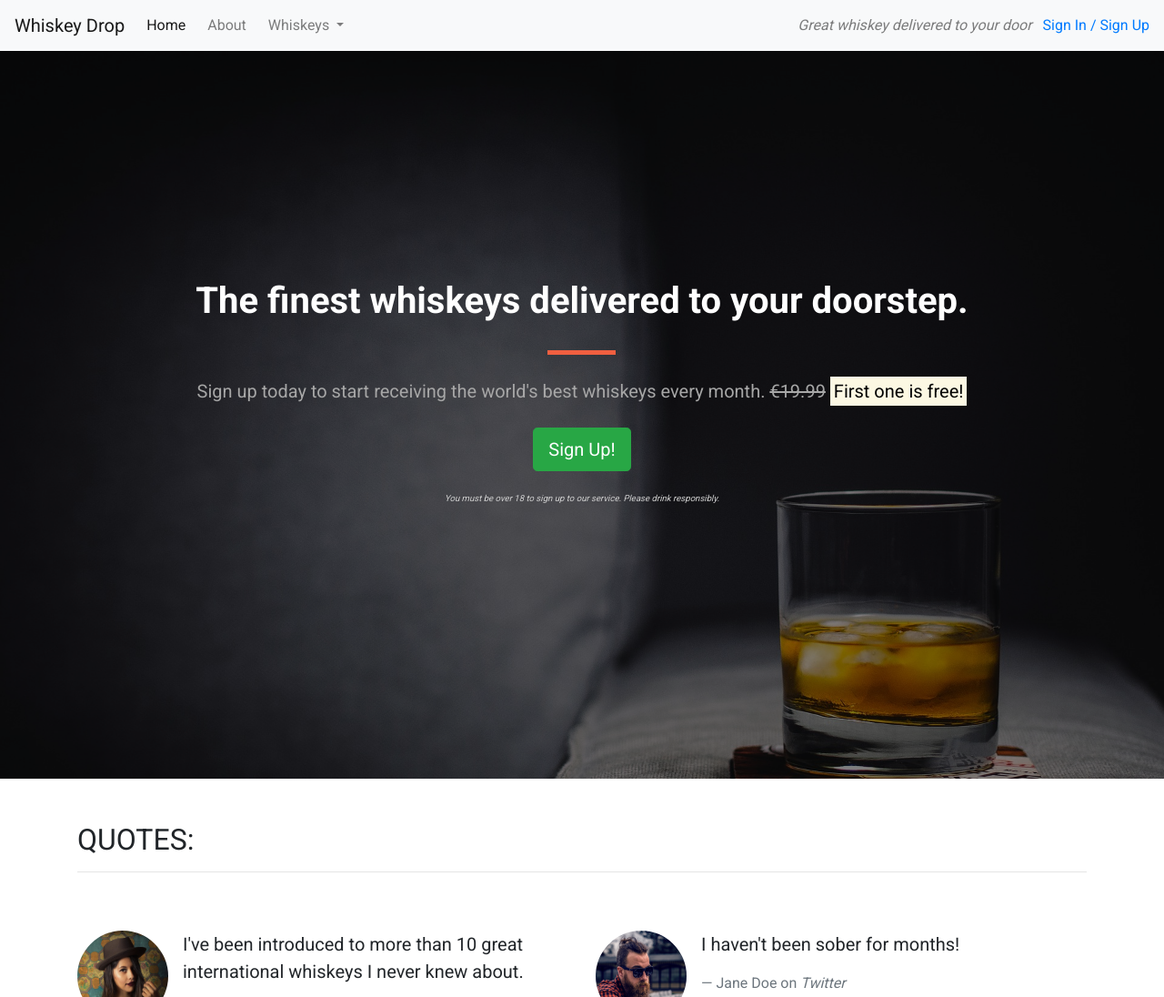
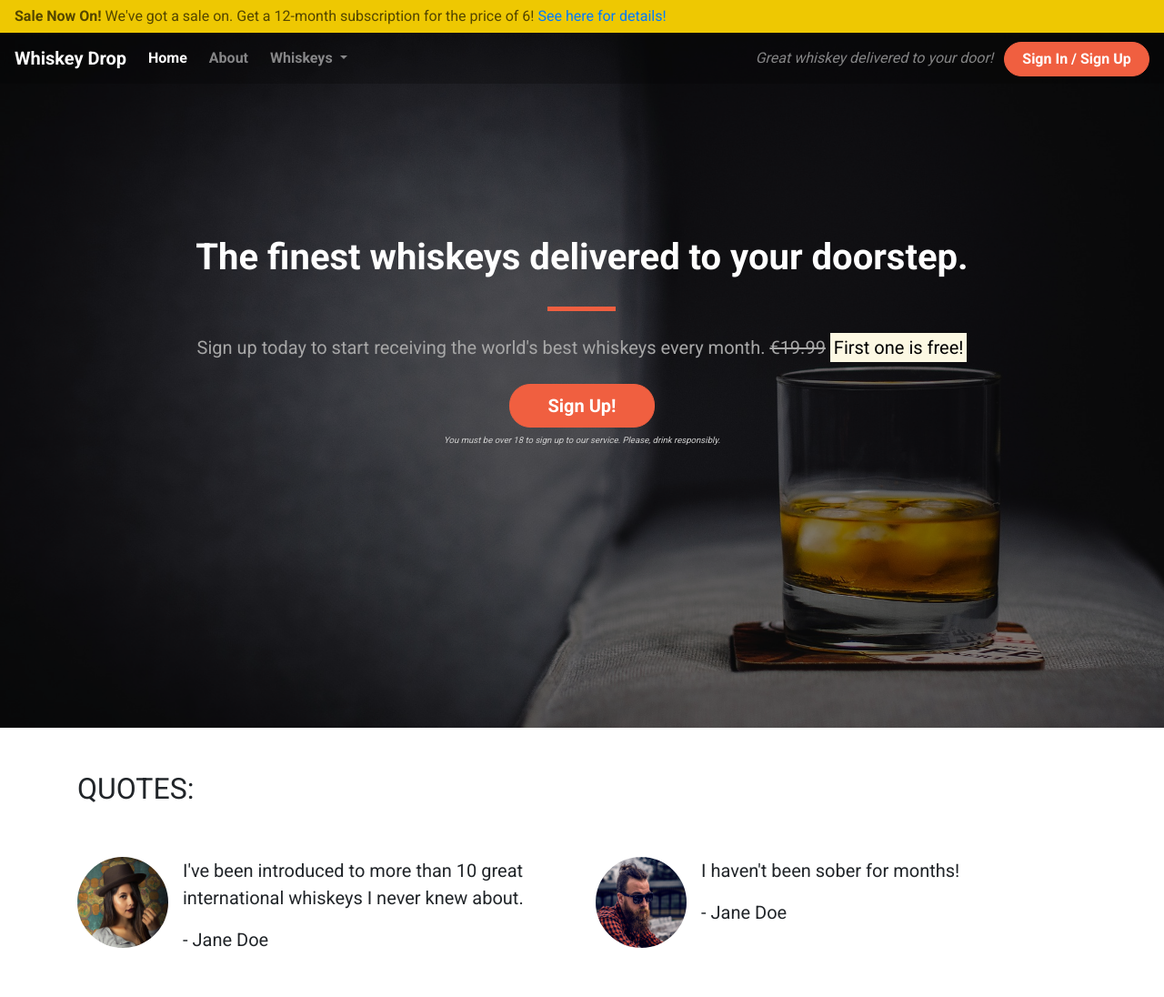
Before and after one commit to MarzenkaS/Bootstrap4, a plain HTML site: page index.html in a window 1280 px wide. Shown: the top 1096 px of the page at 91% size. Drawn offline with nearby package versions, Linux system fonts and the light colour scheme.

Commit message:
Add style for navigation and alert section

```diff
--- a/CSS/style.css
+++ b/CSS/style.css
@@ -2,14 +2,26 @@ body {
     font-family: 'Roboto', sans-serif;
 }
 
-/* Containers */
+.alert-container .col-12 {
+    padding-left: 0;
+    padding-right: 0;
+}
 
-.alert-container {}
+.site-wide-alert {
+    color: #544600;
+    background-color: #eec802;
+    border-color: #eec802;
+    padding: 5px 15px;
+    margin-bottom: 0;
+    border: 1px solid transparent;
+    border-radius: 0;
+}
+
 
 .callout-container {
     height: 100vh;
 
-    background: url('../images/whiskey-background.jpg') no-repeat center center fixed;
+    background: url('../images/whiskey-background.jpg') no-repeat bottom right fixed;
     -webkit-background-size: cover;
     -moz-background-size: cover;
     -o-background-size: cover;
@@ -31,26 +43,36 @@ body {
     background-color: rgba(0, 0, 0, 0.5);
 }
 
-.quotes-container {}
+/* Navbar */
 
-.features-container {}
-
-/* Block dividers */
-
-.block-divider {
-    width: 75px;
-    height: 5px;
-    border: 0;
-    background-color: #444;
+.navalert-container {
+    position: absolute;
+    top: 0;
+    left: 0;
+    z-index: 1;
+    padding-left: 0;
+    padding-right: 0;
 }
 
-.block-divider--orange {
-    background-color: #f05f40;
+.navbar {
+    margin-bottom: 0;
+    width: 100%;
+    background-color: rgba(0, 0, 0, .25);
+    border: 0;
 }
 
-.block-divider--short {
-    width: 35px;
+.navbar .navbar-toggler {
+    border: 0;
 }
+
+.navbar .navbar-brand {
+    font-weight: bold;
+}
+
+.navbar .navbar-nav a {
+    font-weight: bold;
+}
+
 
 /* Jumbotron */
 
@@ -76,6 +98,23 @@ body {
     color: #d0d0d0;
 }
 
+/* Block dividers */
+
+.block-divider {
+    width: 75px;
+    height: 5px;
+    border: 0;
+    background-color: #444;
+}
+
+.block-divider--orange {
+    background-color: #f05f40;
+}
+
+.block-divider--short {
+    width: 35px;
+}
+
 /* Buttons */
 
 .btn--cta {
--- a/index.html
+++ b/index.html
@@ -3,8 +3,8 @@
 
 <head>
     <meta charset="utf-8">
+    <title>Whiskey Drop | Taste a new whiskey every month</title>
     <meta name="viewport" content="width=device-width, initial-scale=1.0">
-    <title>Whiskey Drop | Taste a new whiskey every month</title>
     <link rel="stylesheet" href="https://maxcdn.bootstrapcdn.com/bootstrap/4.1.3/css/bootstrap.min.css">
     <link rel="stylesheet" href="https://use.fontawesome.com/releases/v5.6.1/css/all.css"
         integrity="sha384-gfdkjb5BdAXd+lj+gudLWI+BXq4IuLW5IT+brZEZsLFm++aCMlF1V92rMkPaX4PP" crossorigin="anonymous">
@@ -13,10 +13,19 @@
 </head>
 
 <body>
-    <!--Nav-->
-    <nav class="navbar navbar-light navbar-expand-sm bg-light">
-        <a href="/" class="navbar-brand">
-            Whiskey Drop</a>
+    <div class="container-fluid navalert-container">
+        <div class="container-fluid alert-container">
+            <div class="row d-none d-sm-block">
+                <div class="col-12">
+                    <div class="site-wide-alert alert alert-warning">
+                        <strong>Sale Now On!</strong> We've got a sale on. Get a 12-month subscription for the price of
+                        6! <a href="">See here for details!</a>
+                    </div>
+                </div>
+            </div>
+        </div>
+        <nav class="navbar navbar-dark navbar-expand-sm">
+            <a href="/" class="navbar-brand">Whiskey Drop</a>
 
             <button class="navbar-toggler ml-auto" type="button" data-toggle="collapse" data-target="#navbarNavDropdown"
                 aria-controls="navbarNavDropdown" aria-expanded="false" aria-label="Toggle navigation">
@@ -25,7 +34,7 @@
             <div class="collapse navbar-collapse" id="navbarNavDropdown">
                 <ul class="navbar-nav mr-auto">
                     <li class="active nav-item mr-2"><a class="nav-link" href="/">Home</a></li>
-                <li class="nav-item mr-2"><a class="nav-link" href="">About</a></li>
+                    <li class="nav-item mr-2"><a class="nav-link" href="/about">About</a></li>
                     <li class="nav-item dropdown">
                         <a class="nav-link dropdown-toggle" href="#" id="navbarDropdownMenuLink" role="button"
                             data-toggle="dropdown" aria-haspopup="true" aria-expanded="false">
@@ -39,24 +48,16 @@
                         </div>
                     </li>
 
-                <li class="nav-item mr-2 d-block d-sm-none"><a class="nav-link" href="">Sign In / Sign Up</a></li>
+                    <li class="nav-item mr-2 d-block d-sm-none"><a class="nav-link" href="/login">Sign In / Sign Up</a>
+                    </li>
                 </ul>
             </div>
             <div class="d-none d-md-block">
-            <p class="navbar-text my-auto mr-2"><i>Great whiskey delivered to your door</i></p>
-            <a href="/login">Sign In / Sign Up</a>
+                <p class="navbar-text my-auto mr-2"><i>Great whiskey delivered to your door!</i></p>
+                <a href="/login" class="btn btn--cta btn--red">Sign In / Sign Up</a>
             </div>
-        <!--</div>-->
         </nav>
-    <!--<div class="container alert-container">-->
-    <!--    <div class="row d-none d-sm-block">-->
-    <!--        <div class="col-12">-->
-    <!--            <div class="alert alert-warning">-->
-    <!--                <strong>Sale Now On!</strong> We've got a sale on. Get a 12 month subscription for the price of 6! <a href="">See here for more details</a>-->
-    <!--            </div>-->
-    <!--        </div>-->
-    <!--    </div>-->
-    <!--</div>-->
+    </div>
     <div class="container-fluid callout-container">
         <!-- Callout -->
         <div class="opaque-overlay">&nbsp;</div>
@@ -70,15 +71,15 @@
                         <span class="d-inline d-sm-none"><br></span>
                         <strong><mark>First one is free!</mark></strong>
                     </p>
-                    <p><button class="btn btn-lg btn-success" data-toggle="modal" data-target="#signUpModal">Sign
-                            Up!</button></p>
-                    <p class="text-muted"><small>You must be over 18 to sign up to our service. Please drink
+                    <button class="btn btn-lg btn--cta btn--red" data-toggle="modal" data-target="#signUpModal">Sign
+                        Up!</button>
+                    <p class="text-muted"><small>You must be over 18 to sign up to our service. Please, drink
                             responsibly.</small></p>
                 </section>
             </div>
         </div>
+        <!-- /.callout -->
     </div>
-    <!-- /.callout -->
 
     <!-- Quotes -->
     <div class="container quotes-container">
@@ -86,7 +87,6 @@
             <div class="row">
                 <div class="col-12 my-5">
                     <h2 class="text-uppercase">Quotes:</h2>
-                    <hr />
                 </div>
             </div>
             <div class="row">
@@ -99,8 +99,7 @@
                             <blockquote class="blockquote">
                                 <p>I've been introduced to more than 10 great international whiskeys I never knew about.
                                 </p>
-                                <footer class="blockquote-footer">Jane Doe on <cite title="Twitter">Twitter</cite>
-                                </footer>
+                                <p>- Jane Doe</p>
                             </blockquote>
                         </div>
                     </div>
@@ -113,16 +112,15 @@
                         <div class="media-body">
                             <blockquote class="blockquote">
                                 <p>I haven't been sober for months!</p>
-                                <footer class="blockquote-footer">Jane Doe on <cite title="Twitter">Twitter</cite>
-                                </footer>
+                                <p>- Jane Doe</p>
                             </blockquote>
                         </div>
                     </div>
                 </div>
             </div>
         </section>
+        <!-- /.quotes -->
     </div>
-    <!-- /.quotes -->
 
     <!-- Features -->
     <div class="features-container">
@@ -130,14 +128,13 @@
             <div class="row">
                 <div class="col-12 my-5">
                     <h2 class="text-uppercase">Features:</h2>
-                    <hr />
                 </div>
             </div>
             <div class="row">
                 <div class="col-12 col-md-6 col-lg-4">
                     <div class="feature">
                         <h3><i class="fas fa-gift d-none d-sm-inline"></i> Feature 1 <span
-                                class="badge badge-success">New!</span></h3>
+                                class="badge badge-success">NEW!</span></h3>
                         <p>Lorem ipsum dolor sit amet, consectetur adipiscing elit, sed do eiusmod tempor incididunt ut
                             labore et dolore magna aliqua. Ut enim ad minim veniam, quis nostrud exercitation ullamco
                             laboris nisi ut aliquip ex ea commodo consequat.</p>
@@ -164,8 +161,8 @@
                 </div>
             </div>
         </section>
+        <!-- /.features -->
     </div>
-    <!-- /.features -->
 
     <div class="modal" tabindex="-1" role="dialog" id="signUpModal">
         <div class="modal-dialog" role="document">
```
Lines whose indentation alone changed are shown as unchanged.
